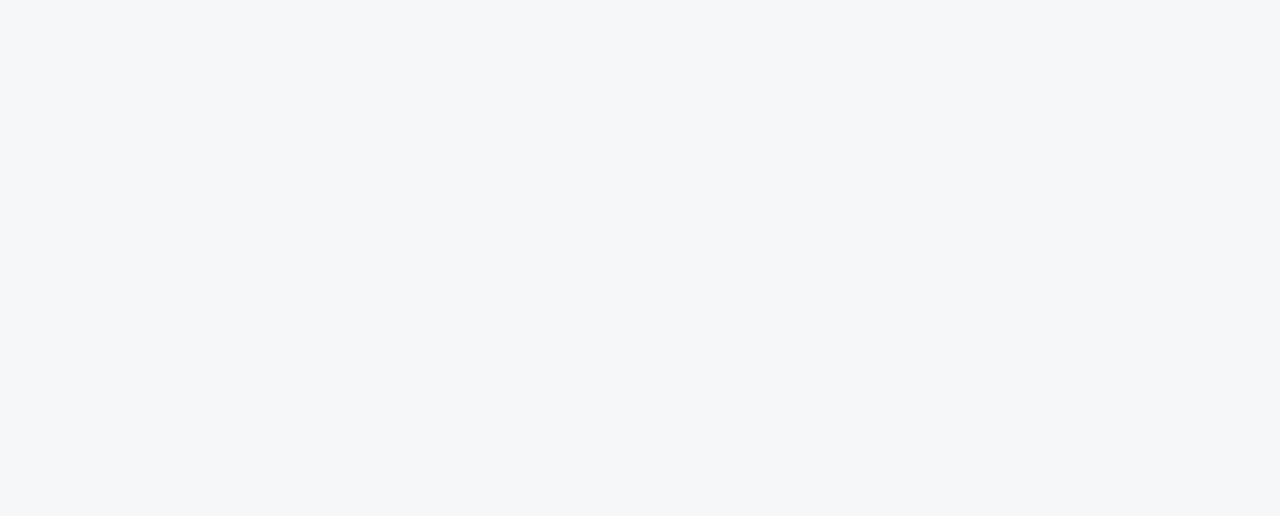
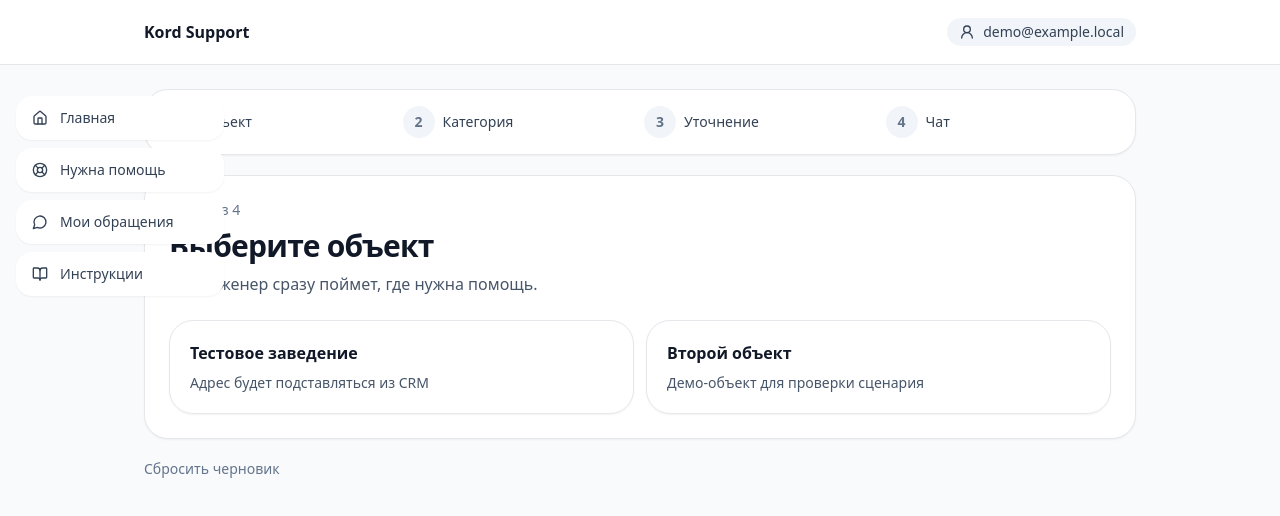
Before and after one commit to chrlie-droid/kord-support, a Next.js app in the folder frontend/: page /client/help/wizard in a window 1280 px wide. Before the commit this address had no page. Shown: the top 516 px of the page. Built offline with nearby package versions, Linux system fonts and the light colour scheme.

Commit message:
Version 0.5.2: add wizard entry page

```diff
--- /dev/null
+++ b/frontend/app/client/help/wizard/page.tsx
@@ -0,0 +1,10 @@
+import { ClientShell } from '@/components/client-shell';
+import { RequestWizard } from '@/components/request-wizard';
+
+export default function ClientHelpWizardPage() {
+  return (
+    <ClientShell>
+      <RequestWizard />
+    </ClientShell>
+  );
+}
```
